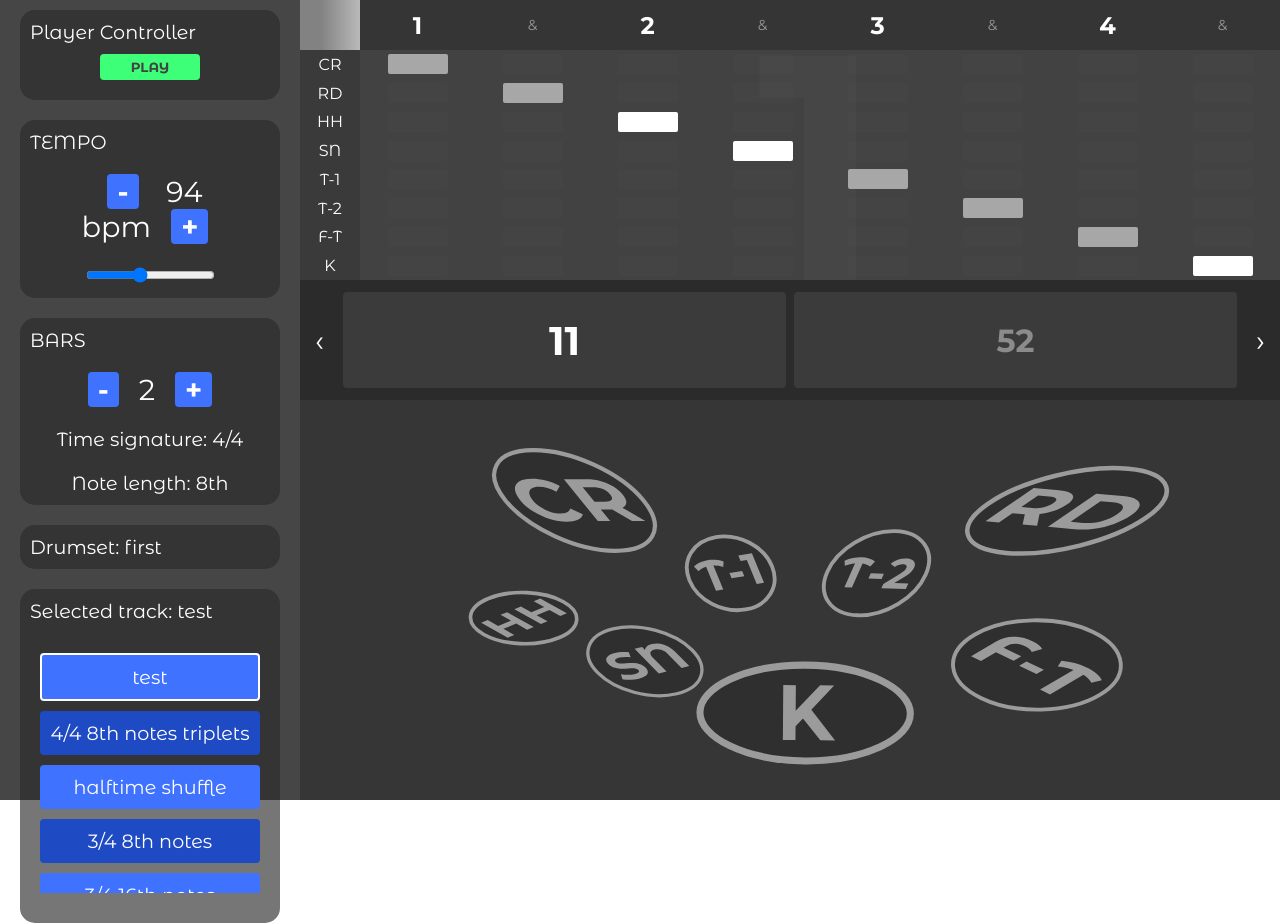
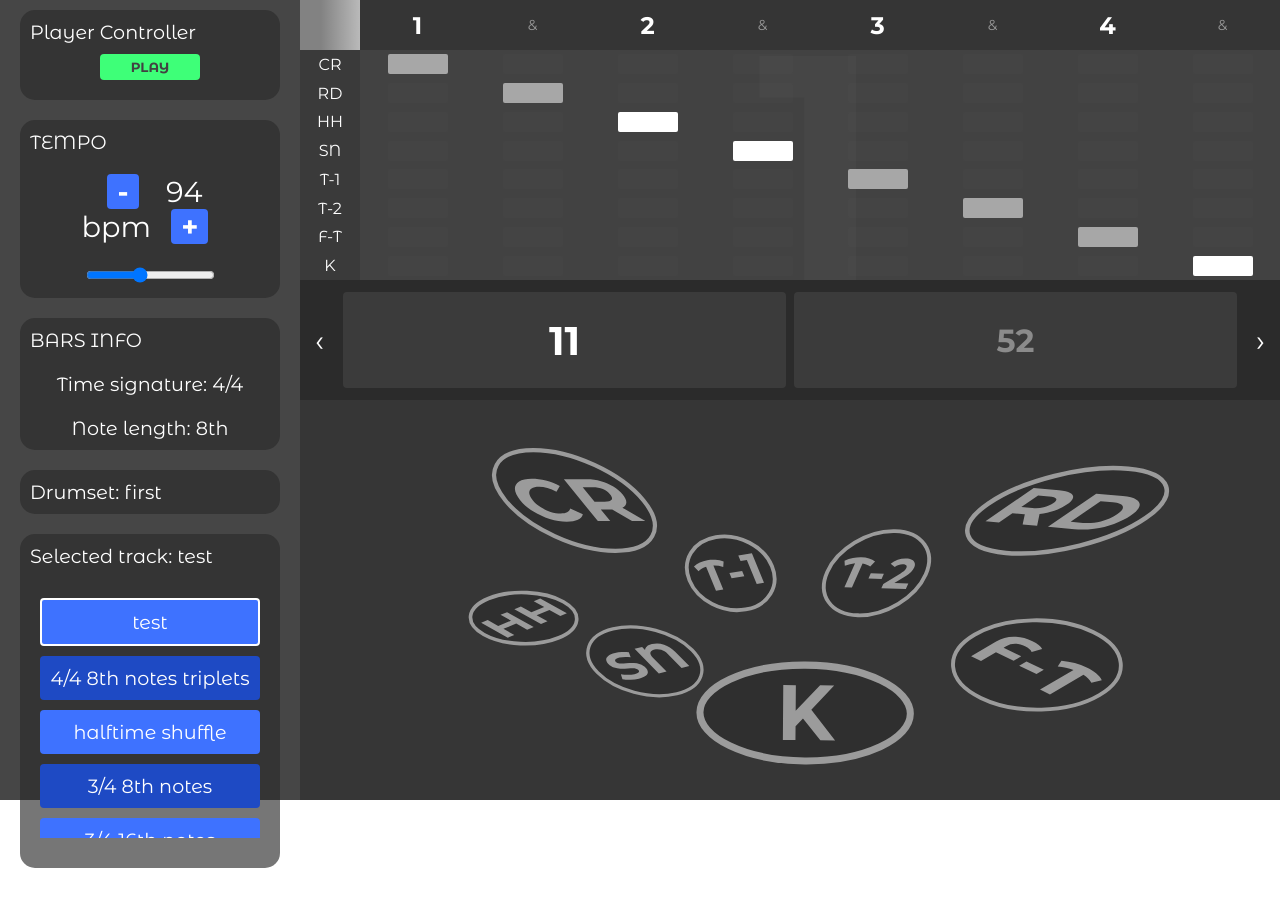
Before and after one commit to Desiak/Drumly, a React (Create React App) app: page / in a window 1280 px wide. Shown: the top 923 px of the page. After the commit the page ends 868 px from the top, so only its background shows below. Built offline with nearby package versions, Linux system fonts and the light colour scheme.

Commit message:
removed add/remove bar functionality from menu section

```diff
--- a/src/components/Bars.js
+++ b/src/components/Bars.js
@@ -1,42 +1,23 @@
 import React from 'react'
 import { connect } from 'react-redux';
-import {changeNumOfBars} from "../actions/actions"
 
-const Bars=(props)=> {
-
-    const handleBarsNumerChange=(direction)=>{
-        if(props.numOfBars===1 && direction==="-")return;
-        props.changeNumOfBars(direction);
-    }
+const Bars=({tracks, trackIndex})=> {
 
     return (
         <div className="input bars-wrapper">
-            <p className="bars-label">BARS</p>
-            <span className="bars-input">
-            <span className="change-btn" onClick={()=>handleBarsNumerChange("-")}>-</span>
-            <span className="bars-value">{props.numOfBars}</span>
-            <span className="change-btn" onClick={()=>handleBarsNumerChange("+")}>+</span>
-            </span>
-
-
-            <span className="bars-info">Time signature: <span class="info-big">{props.tracks[props.trackIndex].time}</span></span>
-            <span className="bars-info">Note length: <span class="info-big">{props.tracks[props.trackIndex].measure}</span></span>
+            <p className="bars-label">BARS INFO</p>
+            <span className="bars-info">Time signature: <span class="info-big">{tracks[trackIndex].time}</span></span>
+            <span className="bars-info">Note length: <span class="info-big">{tracks[trackIndex].measure}</span></span>
         </div>
     )
 }
 
 const mapStateToProps=store=>({
-    numOfBars: store.state.numOfBars,
-    timeSignature:store.state.timeSignature,
     tracks: store.state.tracks,
     trackIndex: store.state.trackIndex,
-    customableTrack:store.state.customableTrack
 });
 
-const mapDispatchToProps={
-    changeNumOfBars,
-}
 
-const BarsConsumer = connect(mapStateToProps, mapDispatchToProps)(Bars);
+const BarsConsumer = connect(mapStateToProps)(Bars);
 
 export default BarsConsumer;
--- a/src/style/_menu.scss
+++ b/src/style/_menu.scss
@@ -74,7 +74,6 @@
     align-items: center;
     flex-wrap: wrap;
     .bars-label{
-        margin-bottom: 20px;
         flex-basis: 100%;
     }
     .change-btn{
--- a/src/style/style.css
+++ b/src/style/style.css
@@ -186,6 +186,14 @@ body {
   width: 100%;
   height: 100%;
   display: block;
+}
+
+.player-container .beat-wrapper.smooth .bar {
+  pointer-events: none;
+}
+
+.player-container .beat-wrapper.smooth .bar.active {
+  pointer-events: all;
 }
 
 .player-container .beat-wrapper .bar {
@@ -546,7 +554,6 @@ body {
 }
 
 .bars-wrapper .bars-label {
-  margin-bottom: 20px;
   -ms-flex-preferred-size: 100%;
       flex-basis: 100%;
 }
```
Also changed, not shown: 1 other file (tests, documents, lock files or other folders).
